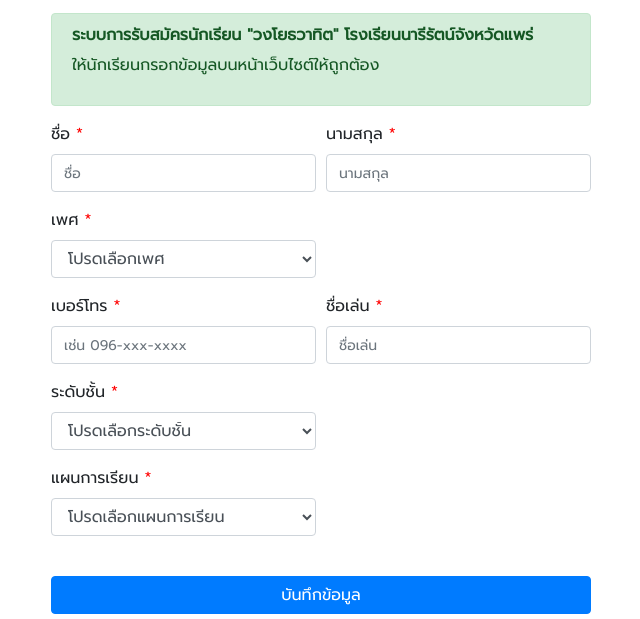
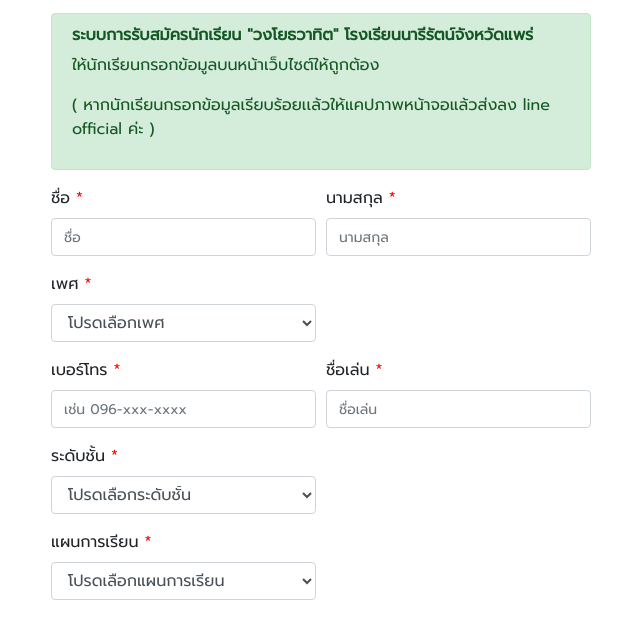
Before and after one commit to nareeratmarchingband/marchingnareerat.github.io, a plain HTML site: page index.html in a window 1280 px wide. Shown: the part 461-1080 px from the top of the page, without its empty margins (34-674 px from the left). Drawn offline with nearby package versions, Linux system fonts and the light colour scheme.

Commit message:
Update index.html

```diff
--- a/index.html
+++ b/index.html
@@ -36,7 +36,8 @@
             </div>
             <div class="alert alert-success" role="alert">
               <h6 class="font-weight-bold">ระบบการรับสมัครนักเรียน "วงโยธวาทิต" โรงเรียนนารีรัตน์จังหวัดแพร่</h6>
-                <p>ให้นักเรียนกรอกข้อมูลบนหน้าเว็บไซต์ให้ถูกต้อง <br>  </p>
+              <p>ให้นักเรียนกรอกข้อมูลบนหน้าเว็บไซต์ให้ถูกต้อง</p>
+              <p>( หากนักเรียนกรอกข้อมูลเรียบร้อยเเล้วให้แคปภาพหน้าจอแล้วส่งลง line official ค่ะ )</p>
             </div>
 
 
@@ -94,7 +95,6 @@
                   <option>มัธยมศึกษาปีที่ 3</option>
                   <option>มัธยมศึกษาปีที่ 4</option>
                   <option>มัธยมศึกษาปีที่ 5</option>
-                    <option>มัธยมศึกษาปีที่ 6</option>
                 </select>
               </div>
             </div>
```
Lines whose indentation alone changed are shown as unchanged.
